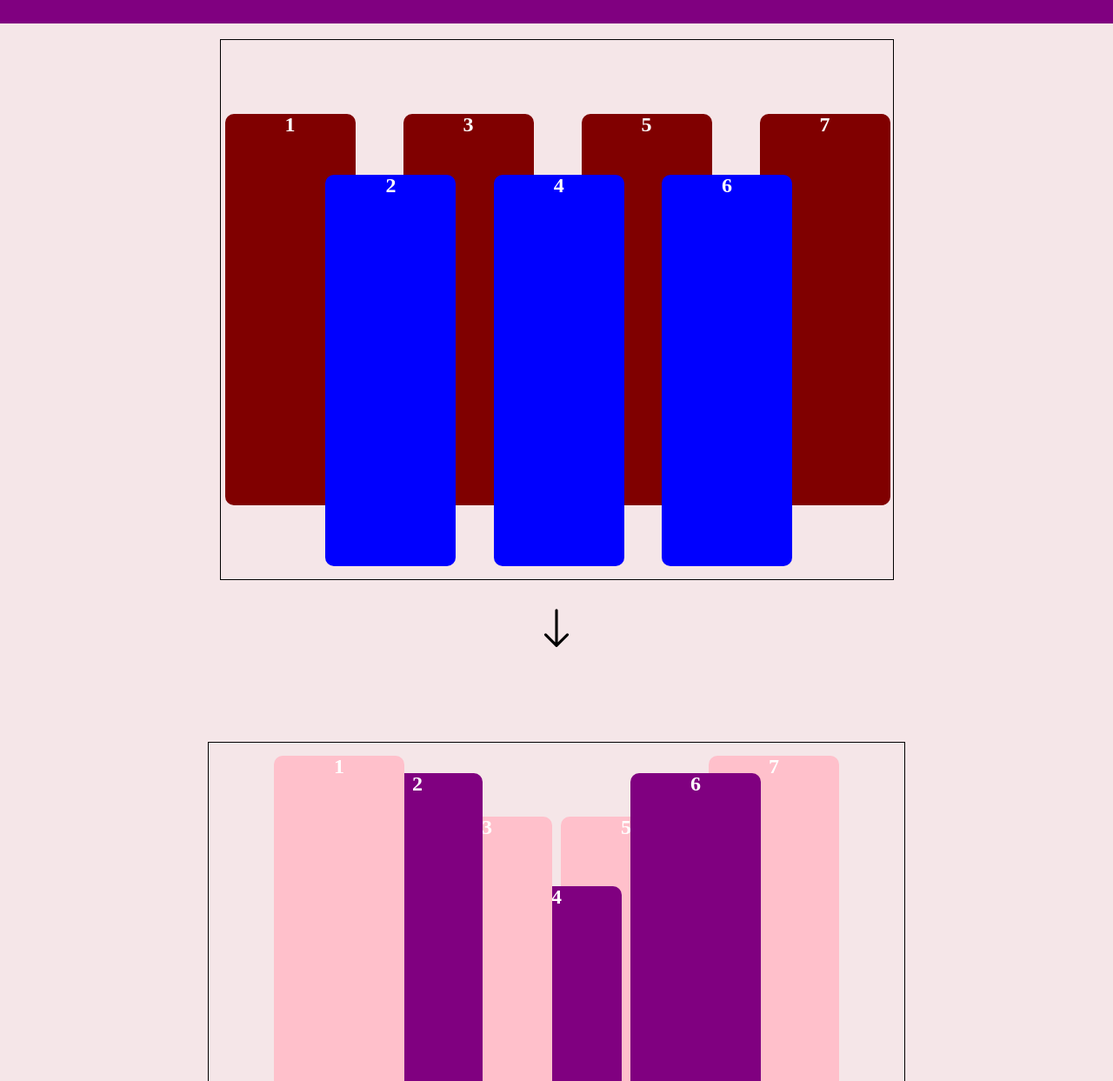
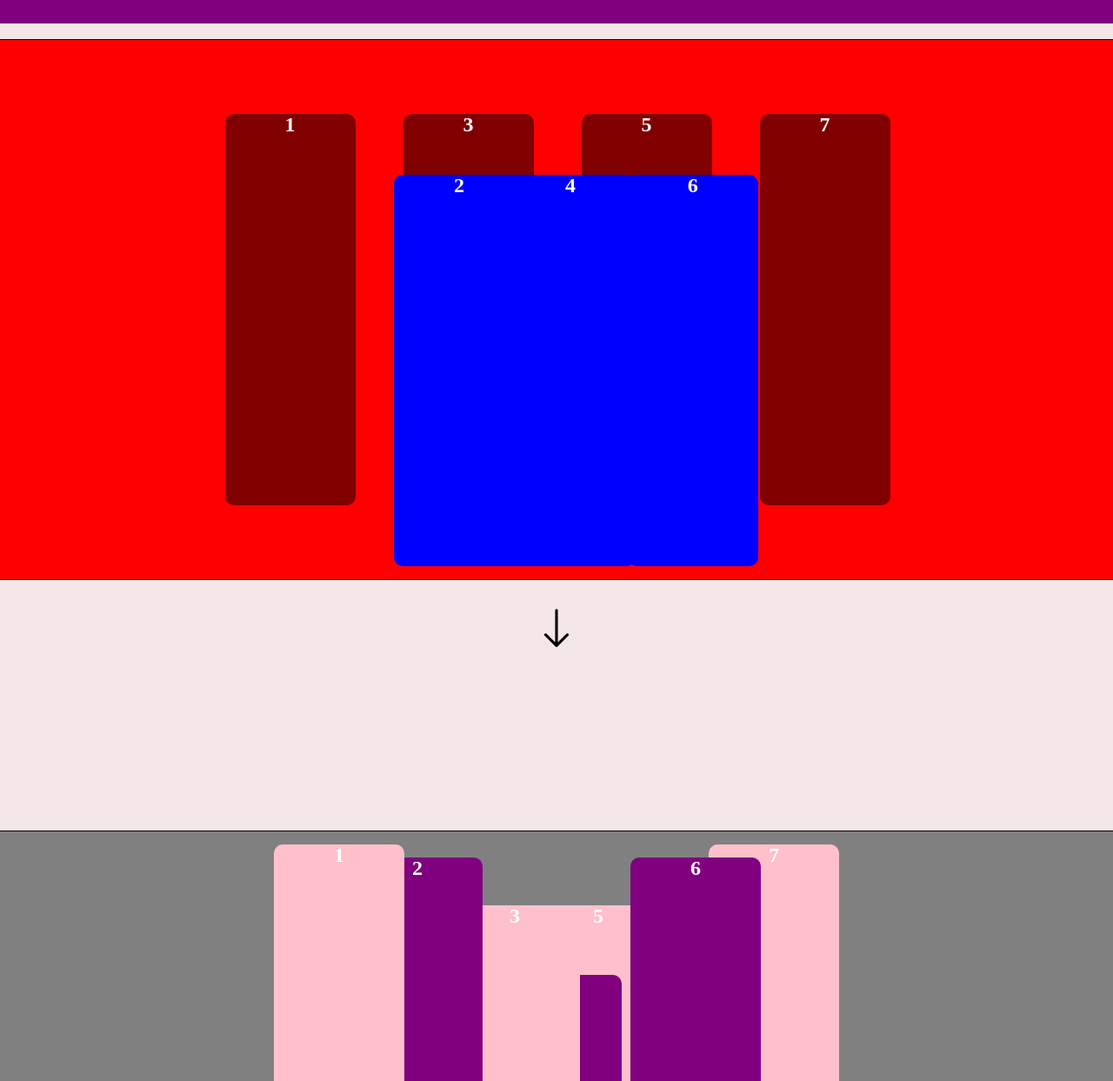
Before and after one commit to AnaShaverda/Lesson_8, a plain HTML site: page index.html in a window 1280 px wide. Shown: the part 57-1300 px from the top of the page at 87% size. Drawn offline with Linux system fonts and the light colour scheme.

Commit message:
add position bstiky

```diff
--- a/style.css
+++ b/style.css
@@ -8,6 +8,7 @@ body {
     justify-content: center;
     flex-direction: column;
     padding-top:8%;
+    padding-bottom: 8%;
 }
 
 .row {
@@ -16,6 +17,7 @@ body {
     position: relative;
     border:1px solid black;
     padding:80px 0px;
+    width: 100%;
 }
 
 .rectangle {
@@ -37,13 +39,13 @@ body {
     z-index: 222;
 }
 .blue1{
-    left: 15%;
+    left:35%;
 }
 .blue2{
-    left:40%;
+    left:45%;
 }
 .blue3{
-    left:65%;
+    left:56%;
 }
 
 
@@ -96,7 +98,6 @@ body {
     font-size: 1.5em;
     font-weight: bold;
     box-sizing: border-box;
-
 }
 
 .purple2{
@@ -106,22 +107,22 @@ body {
 }
 .pink2{
     position: absolute;
-    left: 30%;
+    left:40%;
     z-index: 6;
 }
 .pink3{
     position: absolute;
-    right: 30%;
+    right: 40%;
     z-index: 1;
 }
 .purple1{
     position: relative;
-    top: -50px;
+    top: -55px;
     z-index: 77;
 }
 .purple3{
     position: relative;
-    top: -50px;
+    top: -55px;
     z-index: 4;
 }
 .pink1{
@@ -136,3 +137,17 @@ body {
     right: 70px;
     z-index: 3;
 }
+
+.row:first-child{
+    background-color:red;
+}
+
+.row:last-child{
+    background-color:gray;
+}
+
+.parallax{
+    position: sticky;
+    top:0;
+    width: 100%;
+}
```
